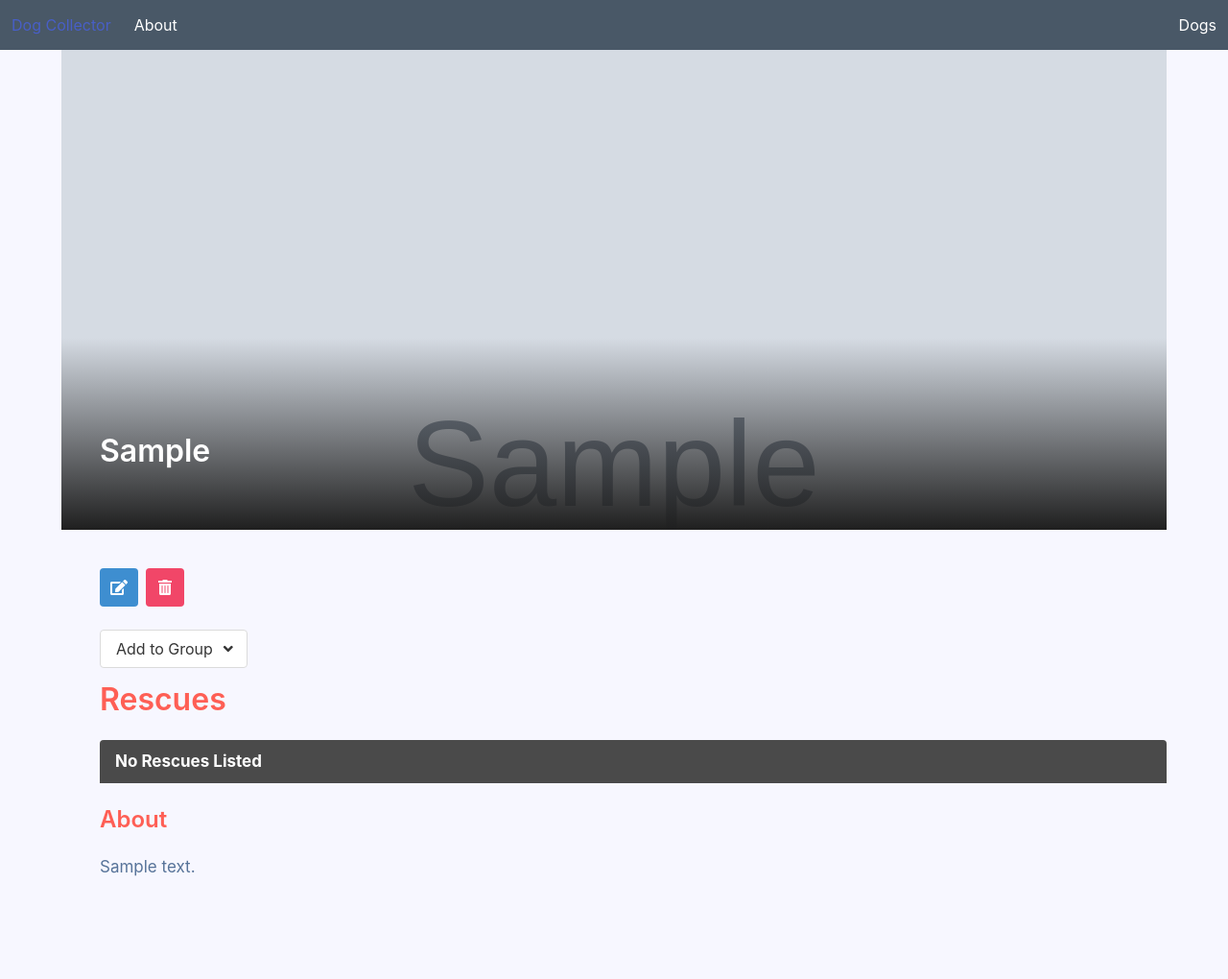
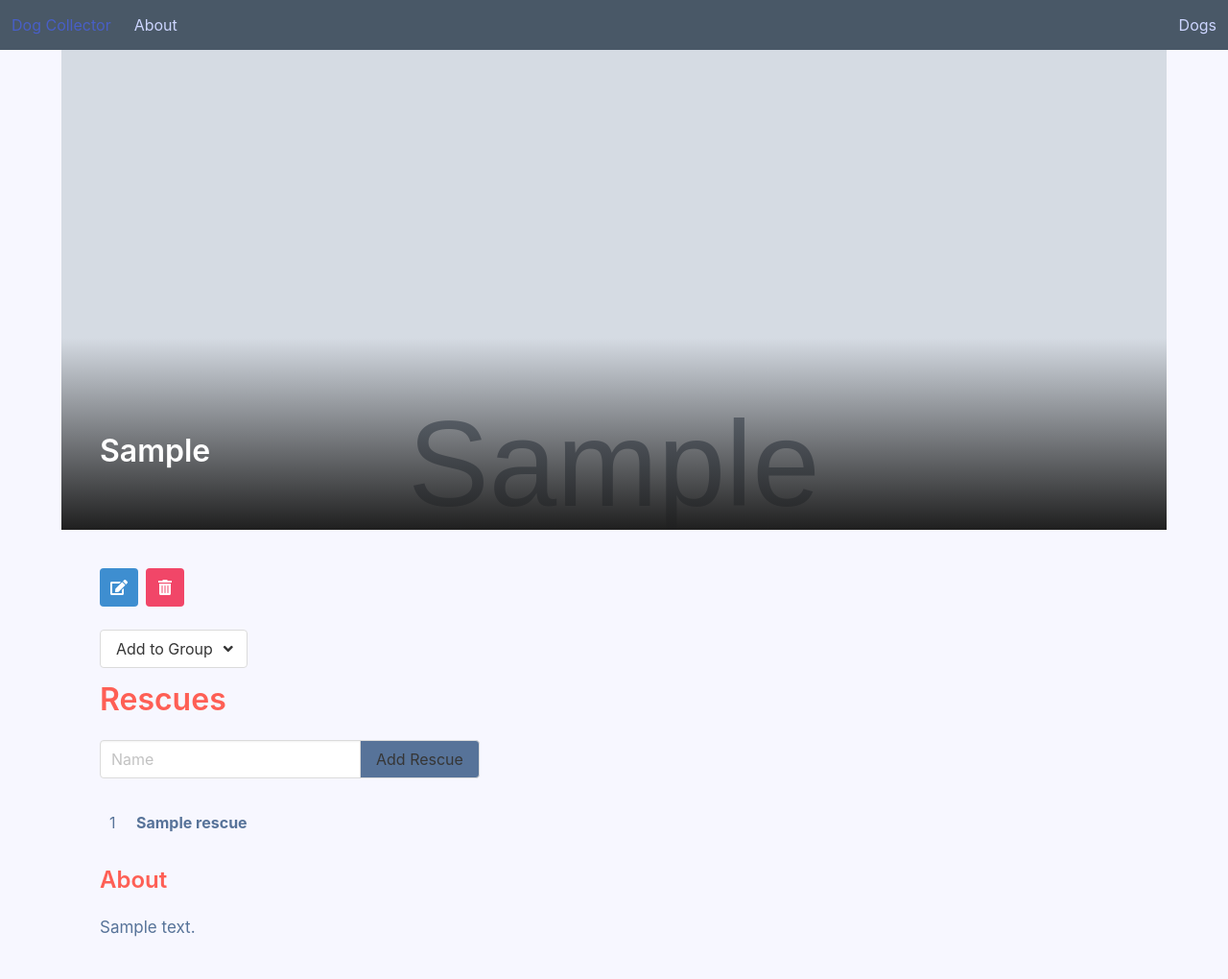
Before and after one commit to daejah-atkinson/dog-collector, a Django app: page /dogs/1/ in a window 1280 px wide. Shown: the whole page at 96% size. Before the commit the page ends 913 px from the top, so only its background shows below. Run offline with Django 4.2, Linux system fonts and the light colour scheme; tables that the repository leaves empty hold one stand-in row (values such as "Sample post"); grey boxes marked "Sample" are stand-in pictures.

Commit message:
styling changes

```diff
--- a/main_app/static/styles/main.css
+++ b/main_app/static/styles/main.css
@@ -10,12 +10,13 @@ body {
 }
 
 .navbar a {
-    color: white;
+    color:#CCD5FF;
 }
 
 .title {
     color: #FE5F55;
 }
+
 
 .about p {
     padding: 5px;
@@ -115,3 +116,14 @@ hr {
   .text-medium{
     font-size: 17px;
   }
+
+  .button-color {
+    background-color: #577399;
+  }
+
+  .group-color a {
+    color: #577399;
+  }
+  .group-color a:hover {
+    color: #CCD5FF;
+  }
--- a/main_app/templates/dog_detail.html
+++ b/main_app/templates/dog_detail.html
@@ -49,8 +49,24 @@
       </span>
       <div class="detail__songs mb-5">
         <h3 class="title is-3 rescue">Rescues</h3>
-
-        {% for rescue in dog.rescue.all %}
+        <form class="mb-5" action="{% url 'rescue_create' dog.pk %}" method="post">
+          {% csrf_token %}
+          <div class="field has-addons">
+              <div class="control">
+                  <input
+                      class="input"
+                      type="text"
+                      name="name"
+                      placeholder="Name"
+                      required
+                  />
+              </div>
+              <div class="control">
+                  <input class="button button-color" type="submit" value="Add Rescue" />
+              </div>
+          </div>
+      </form>
+        {% for rescue in dog.rescues.all %}
         <div class="song">
           <span>{{forloop.counter}}</span>
           <span><b>{{rescue.name}}</b></span>
--- a/main_app/templates/dog_list.html
+++ b/main_app/templates/dog_list.html
@@ -7,6 +7,7 @@
 
 <h1 class="title pt-5">{{header}}</h1>
 
+<a class="button button-color add-dog" href="{% url 'dog_create' %}">Add Dog</a>
 <div class="gallery">
   {% for dog in dogs %}
   <a href="{% url 'dog_detail' dog.pk %}">
@@ -28,6 +29,6 @@
     </div>
   </article>
   {% endfor %}
-  <a class="button is-dark add-dog" href="{% url 'dog_create' %}">Add Dog</a>
+
 </div>
 {% endblock %}
--- a/main_app/templates/home.html
+++ b/main_app/templates/home.html
@@ -10,7 +10,7 @@
             {% for dog in group.dogs.all %}
                 <div class="song">
                     <span>{{forloop.counter}}</span>
-                    <span><b>{{dog.breed}}</b></span>
+                    <span class='group-color'><b><a  href="{% url 'dog_detail' dog.pk %}">{{dog.breed}}</a></b></span>
                     <span>
                         <!--   Here we are creating an anchor
                         tag that when clicked will hit our new
--- a/main_app/urls.py
+++ b/main_app/urls.py
@@ -12,4 +12,5 @@ urlpatterns = [
     path('dogs/<int:pk>/update',views.DogUpdate.as_view(), name="dog_update"),
     path('dogs/<int:pk>/delete',views.DogDelete.as_view(), name="dog_delete"),
     path('groups/<int:pk>/dogs/<int:dog_pk>/', views.GroupDogAssoc.as_view(), name="group_dog_assoc"),
+    path('dogs/<int:pk>/rescues/new/', views.RescueCreate.as_view(), name="rescue_create")
 ]
--- a/main_app/views.py
+++ b/main_app/views.py
@@ -3,7 +3,7 @@ from django.views import View
 from django.views.generic.base import TemplateView
 from django.views.generic.edit import CreateView, UpdateView, DeleteView
 from django.views.generic import DetailView
-from .models import Dog, Group
+from .models import Dog, Group, Rescue
 from django.urls import reverse
 
 # Create your views here.
@@ -74,3 +74,11 @@ class GroupDogAssoc(View):
             # add to the join table the given song_id
             Group.objects.get(pk=pk).dogs.add(dog_pk)
         return redirect('home')
+
+class RescueCreate(View):
+
+    def post(self, request, pk):
+        name = request.POST.get("name")
+        dog = Dog.objects.get(pk=pk)
+        Rescue.objects.create(name=name, dog=dog)
+        return redirect('dog_detail', pk=pk)
```
